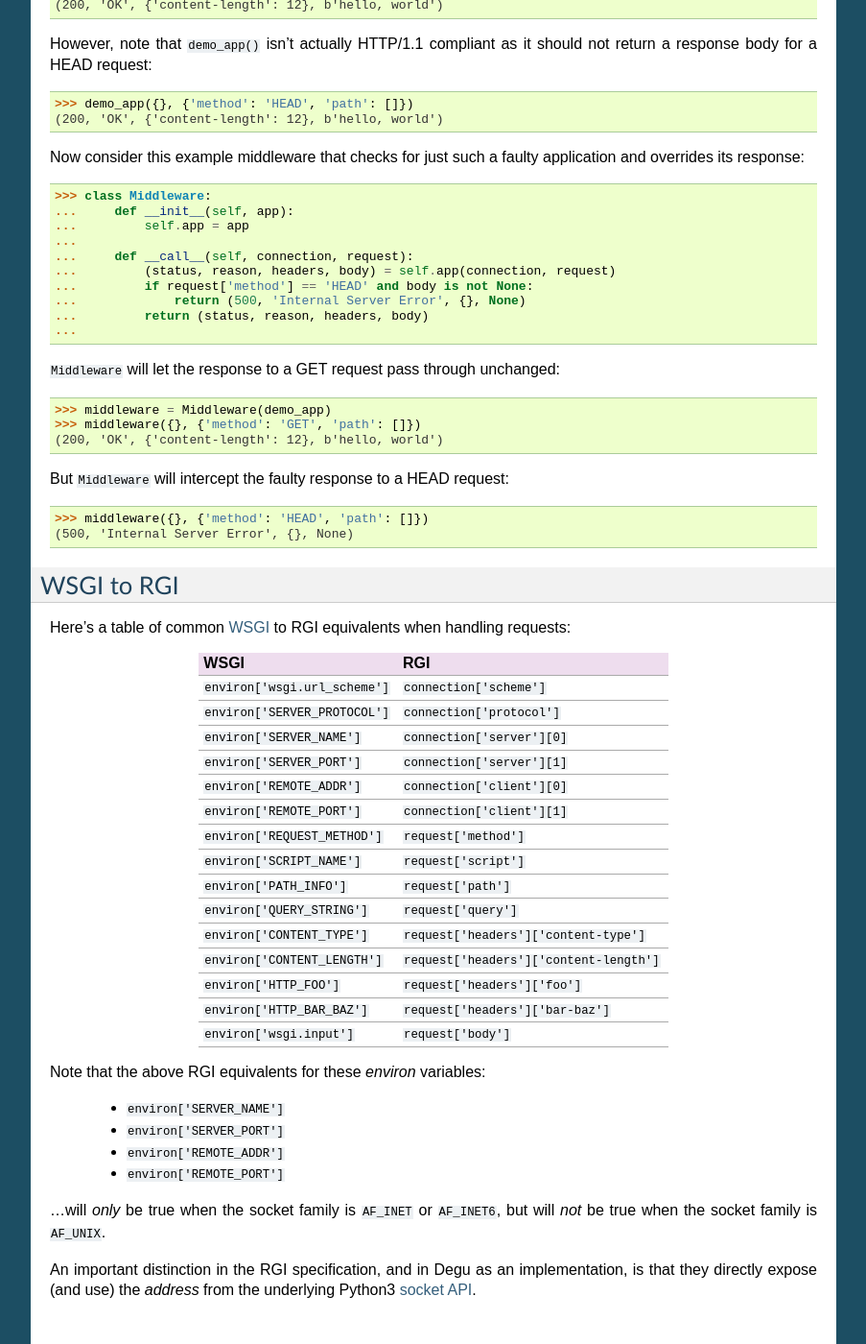
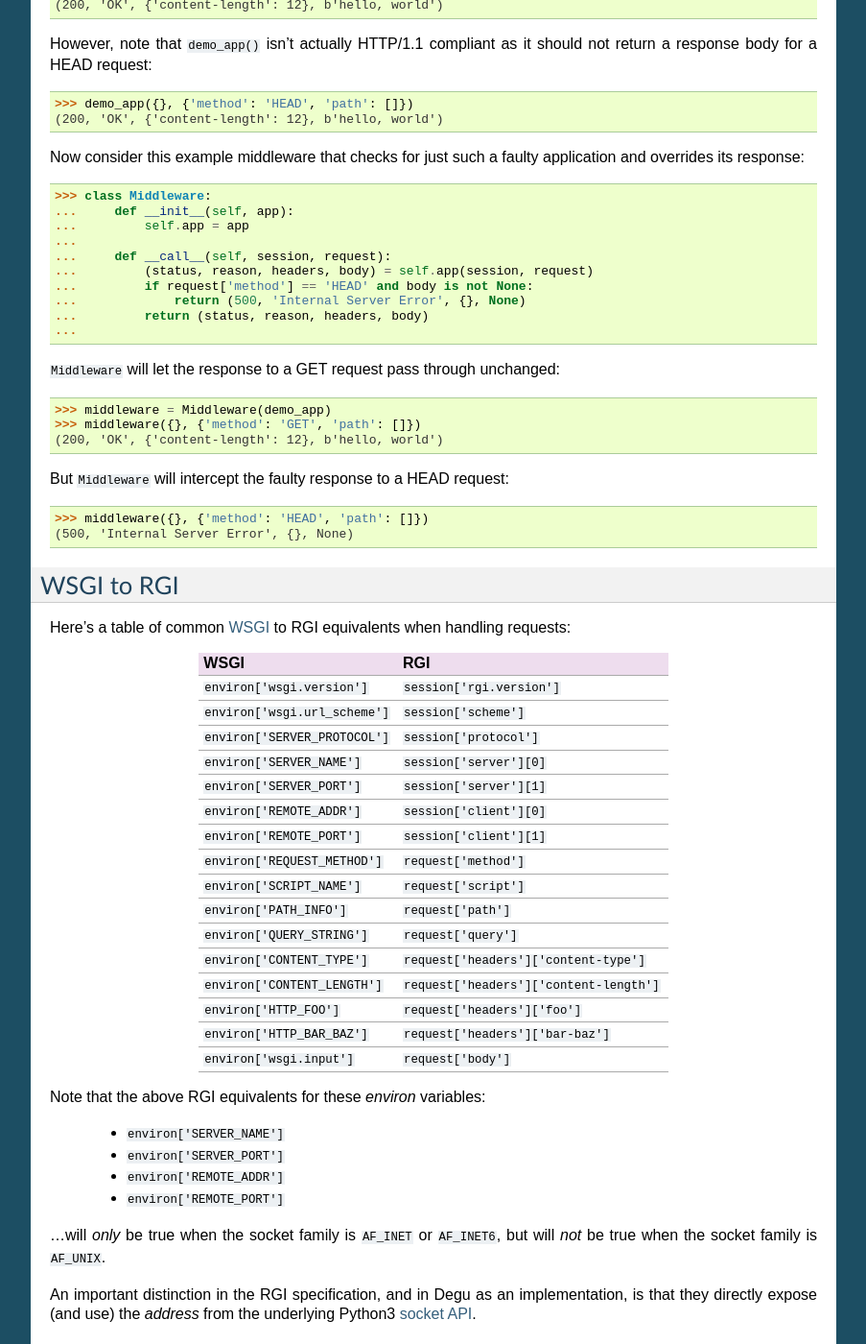
Before and after one commit to json420/degu, a Sphinx documentation site: the page built from doc/rgi.rst, in a window 1280 px wide and 1400 px high, scrolled down 7076 px. Shown: the whole window at 96% size, without its empty margins (198-1101 px from the left). Built offline with Sphinx 7.4.7, drawn with Linux system fonts in a browser that asks for light colours; some of the changed text lies outside the part shown.

Commit message:
Finish updating rgi.rst for brave new connection => session world

```diff
--- a/doc/rgi.rst
+++ b/doc/rgi.rst
@@ -250,20 +250,20 @@
 --------------------
 
 If an RGI application has a callable ``on_connect`` attribute, it will be
-passed two arguments when handling connections: a *sock* and a *connection*.
+passed two arguments when handling connections: a *sock* and a *session*.
 
 The *sock* will be either a ``socket.socket`` instance or an ``ssl.SSLSocket``
 instance.
 
-The *connection* will be a ``dict`` containing the per-connection environment
+The *session* will be a ``dict`` containing the per-connection environment
 already created by the server, which will be a subset of the equivalent
 information in the WSGI *environ*.  Importantly, ``on_connect()`` is called
-before any requests have been handled, and the *connection* argument will not
+before any requests have been handled, and the *session* argument will not
 contain any request related information.
 
-The *connection* argument will look something like this::
+The *session* argument will look something like this::
 
-    connection = {
+    session = {
         'scheme': 'https',
         'protocol': 'HTTP/1.1',
         'server': ('0.0.0.0', 2345),
@@ -273,7 +273,7 @@
     }
 
 When needed, the ``on_connect()`` connection-handler can add additional
-information to the *connection* ``dict``, and this same *connection* ``dict``
+information to the *session* ``dict``, and this same *session* ``dict``
 instance will be passed to the main ``application.__call__()`` method when
 handling each request within the lifetime of that connection.
 
@@ -284,7 +284,7 @@
 connection, based on the SSL certificate and SSL certificate authority under
 which the connection was made, respectively.
 
-In order to avoid conflicts with additional *connection* information that may be
+In order to avoid conflicts with additional *session* information that may be
 added by future RGI servers, there is a simple, pythonic name-spacing rule: the
 ``on_connect()`` callable should only add keys that start with ``'_'``
 (underscore).
@@ -293,14 +293,14 @@
 
 >>> import ssl
 >>> class MyApp:
-...     def __call__(self, connection, request):
+...     def __call__(self, session, request):
 ...         return (200, 'OK', {'content-length': 12}, b'hello, world')
 ...
-...     def on_connect(self, sock, connection):
+...     def on_connect(self, sock, session):
 ...         if not isinstance(sock, ssl.SSLSocket):  # Require SSL
 ...             return False
-...         connection['_user'] = '<User public key hash>'
-...         connection['_machine'] = '<Machine public key hash>'
+...         session['_user'] = '<User public key hash>'
+...         session['_machine'] = '<Machine public key hash>'
 ...         return True
 ...
 
@@ -309,23 +309,23 @@
 Handling requests
 -----------------
 
-RGI applications take two arguments when handling requests: a *connection* and
-a *request*.
+RGI applications take two arguments when handling requests: a *session* and a
+*request*.
 
 Both are ``dict`` instances that together provide the equivalent of the WSGI
 *environ* argument (note that there is no RGI equivalent of the WSGI
 ``start_response()`` callable).
 
-The difference is that the *connection* argument contains only per-connection
+The difference is that the *session* argument contains only per-connection
 information, and the *request* argument contains only per-request information.
-Additionally, applications can use the *connection* argument to store persistent
+Additionally, applications can use the *session* argument to store persistent
 per-connection state (for example, a lazily created database connection or a
 connection to an upstream HTTP server in the case of a `reverse-proxy`_
 application).
 
-As noted above, the *connection* argument will look something like this::
+As noted above, the *session* argument will look something like this::
 
-    connection = {
+    session = {
         'scheme': 'https',
         'protocol': 'HTTP/1.1',
         'server': ('0.0.0.0', 2345),
@@ -335,10 +335,10 @@
     }
 
 When needed, the RGI request-handler can add additional information to the
-*connection* ``dict``, and this same connection ``dict`` instance will be
+*session* ``dict``, and this same connection ``dict`` instance will be
 persistent throughout all request handled during the connection's lifetime.
 
-In order to avoid conflicts with additional *connection* information that may be
+In order to avoid conflicts with additional *session* information that may be
 added by future RGI servers, and to avoid conflicts with information added by a
 possible ``on_connect()`` handler, there is a simple, pythonic name-spacing
 rule: the request handler should only add keys that start with ``'__'`` (double
@@ -382,21 +382,21 @@
 ...     def __init__(self, client):
 ...         self.client = client
 ...
-...     def __call__(self, connection, request):
-...         if '__conn' not in connection:
-...             connection['__conn'] = self.client.connect()
-...         conn = connection['__conn']
+...     def __call__(self, session, request):
+...         if '__conn' not in session:
+...             session['__conn'] = self.client.connect()
+...         conn = session['__conn']
 ...         response = conn.request(
 ...             request['method'],
 ...             relative_uri(request),
 ...             request['headers'],
-...             output_from_input(connection, request['body'])
+...             output_from_input(session, request['body'])
 ...         )
 ...         return (
 ...             response.status,
 ...             response.reason,
 ...             response.headers,
-...             output_from_input(connection, response.body)
+...             output_from_input(session, response.body)
 ...         )
 ...
 
@@ -437,7 +437,7 @@
 
 For example, consider this simple RGI application:
 
->>> def demo_app(connection, request):
+>>> def demo_app(session, request):
 ...     if request['method'] not in ('GET', 'HEAD'):
 ...         return (405, 'Method Not Allowed', {}, None)
 ...     body = b'hello, world'
@@ -463,8 +463,8 @@
 ...     def __init__(self, app):
 ...         self.app = app
 ...
-...     def __call__(self, connection, request):
-...         (status, reason, headers, body) = self.app(connection, request)
+...     def __call__(self, session, request):
+...         (status, reason, headers, body) = self.app(session, request)
 ...         if request['method'] == 'HEAD' and body is not None:
 ...             return (500, 'Internal Server Error', {}, None)
 ...         return (status, reason, headers, body)
@@ -491,12 +491,13 @@
 ==============================  ========================================
 WSGI                            RGI
 ==============================  ========================================
-``environ['wsgi.url_scheme']``  ``connection['scheme']``
-``environ['SERVER_PROTOCOL']``  ``connection['protocol']``
-``environ['SERVER_NAME']``      ``connection['server'][0]``
-``environ['SERVER_PORT']``      ``connection['server'][1]``
-``environ['REMOTE_ADDR']``      ``connection['client'][0]``
-``environ['REMOTE_PORT']``      ``connection['client'][1]``
+``environ['wsgi.version']``     ``session['rgi.version']``
+``environ['wsgi.url_scheme']``  ``session['scheme']``
+``environ['SERVER_PROTOCOL']``  ``session['protocol']``
+``environ['SERVER_NAME']``      ``session['server'][0]``
+``environ['SERVER_PORT']``      ``session['server'][1]``
+``environ['REMOTE_ADDR']``      ``session['client'][0]``
+``environ['REMOTE_PORT']``      ``session['client'][1]``
 ``environ['REQUEST_METHOD']``   ``request['method']``
 ``environ['SCRIPT_NAME']``      ``request['script']``
 ``environ['PATH_INFO']``        ``request['path']``
```
